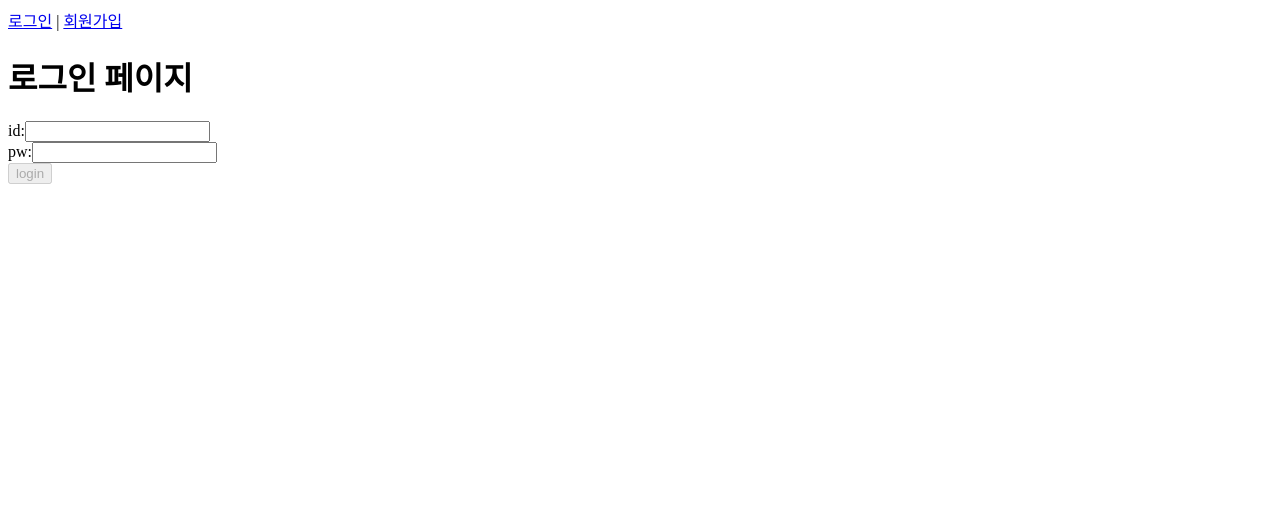
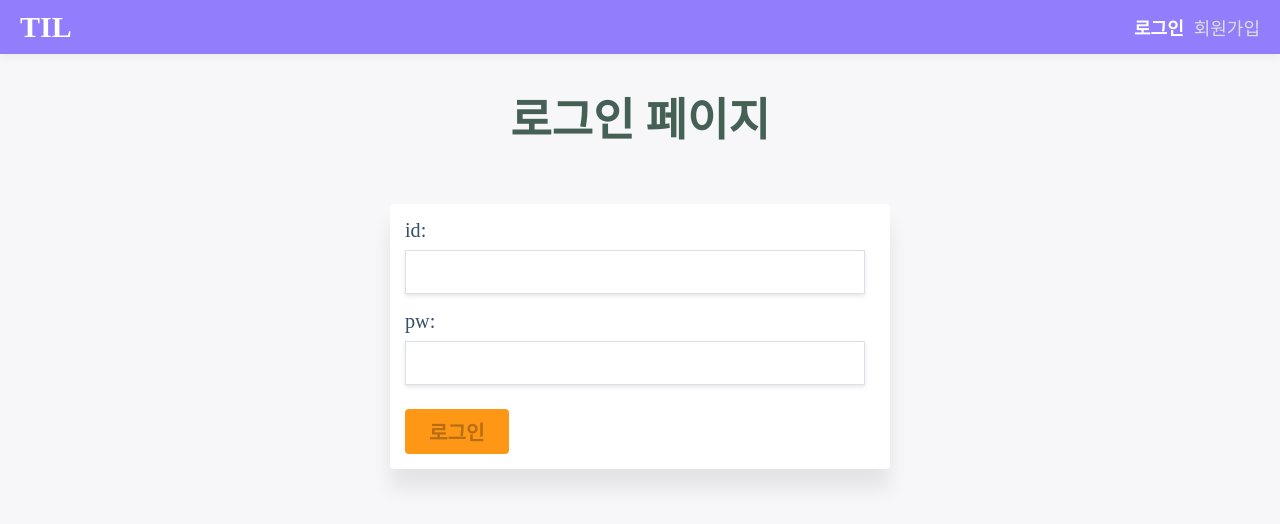
Before and after one commit to wonsikgo/vue-endgame, a Vue app in the folder vue-til/: page /login in a window 1280 px wide. Shown: the top 524 px of the page. Built offline with nearby package versions, Linux system fonts and the light colour scheme.

Commit message:
스타일링 추가

```diff
--- a/vue-til/src/App.vue
+++ b/vue-til/src/App.vue
@@ -1,7 +1,9 @@
 <template>
-  <div>
+  <div class="app">
     <AppHeader />
-    <router-view></router-view>
+    <div class="app-contents">
+      <router-view></router-view>
+    </div>
   </div>
 </template>
 
@@ -14,4 +16,7 @@
 };
 </script>
 
-<style></style>
+<style>
+@import './css/reset.css';
+@import './css/common.css';
+</style>
--- a/vue-til/src/components/LoginForm.vue
+++ b/vue-til/src/components/LoginForm.vue
@@ -1,18 +1,31 @@
 <template>
-  <form @submit.prevent="submitForm">
+  <div class="contents">
+    <div class="form-wrapper form-wrapper-sm">
+      <form @submit.prevent="submitForm" class="form">
         <div>
           <label for="username">id:</label>
-      <input id="username " type="text" v-model="username" />
+          <input id="username" type="text" v-model="username" />
+          <p class="validation-text">
+            <span class="warning" v-if="!isUsernameValid && username">
+              Please enter an email address
+            </span>
+          </p>
         </div>
         <div>
           <label for="password">pw:</label>
-      <input id="password " type="password" v-model="password" />
+          <input id="password" type="text" v-model="password" />
         </div>
-    <button :disabled="!isUsernameValid && !password" type="submit">
-      login
+        <button
+          :disabled="!isUsernameValid || !password"
+          type="submit"
+          class="btn"
+        >
+          로그인
         </button>
-    <p>{{ logMessage }}</p>
       </form>
+      <p class="log">{{ logMessage }}</p>
+    </div>
+  </div>
 </template>
 
 <script>
--- a/vue-til/src/components/SignupForm.vue
+++ b/vue-til/src/components/SignupForm.vue
@@ -1,5 +1,7 @@
 <template>
-  <form @submit.prevent="submitForm">
+  <div class="contents">
+    <div class="form-wrapper form-wrapper-sm">
+      <form @submit.prevent="submitForm" class="form">
         <div>
           <label for="username">id: </label>
           <input id="username" type="text" v-model="username" />
@@ -12,9 +14,11 @@
           <label for="nickname">nickname: </label>
           <input id="nickname" type="text" v-model="nickname" />
         </div>
-    <button type="submit">회원 가입</button>
-    <p>{{ logMessage }}</p>
+        <button type="submit" class="btn">회원 가입</button>
       </form>
+      <p class="log">{{ logMessage }}</p>
+    </div>
+  </div>
 </template>
 
 <script>
--- a/vue-til/src/components/common/AppHeader.vue
+++ b/vue-til/src/components/common/AppHeader.vue
@@ -1,7 +1,12 @@
 <template>
   <header>
-    <router-link to="/">로그인</router-link> |
-    <router-link to="/signup">회원가입</router-link>
+    <div>
+      <router-link to="/" class="logo"> TIL </router-link>
+    </div>
+    <div class="navigations">
+      <router-link to="/login">로그인</router-link>
+      <router-link to="/signup">회원가입</router-link>
+    </div>
   </header>
 </template>
 
@@ -9,4 +14,39 @@
 export default {};
 </script>
 
-<style></style>
+<style scoped>
+header {
+  display: flex;
+  justify-content: space-between;
+  align-items: center;
+  padding: 10px 20px;
+  background-color: #927dfc;
+  z-index: 2;
+  box-shadow: 0px 3px 10px rgba(0, 0, 0, 0.05);
+}
+a {
+  color: #dedede;
+  font-size: 18px;
+}
+a.logo {
+  font-size: 30px;
+  font-weight: 900;
+  color: white;
+}
+.logo > span {
+  font-size: 14px;
+  font-weight: normal;
+}
+.navigations a {
+  margin-left: 10px;
+}
+.fixed {
+  position: fixed;
+  top: 0;
+  width: 100%;
+}
+a.router-link-exact-active {
+  color: white;
+  font-weight: bold;
+}
+</style>
--- /dev/null
+++ b/vue-til/src/css/common.css
@@ -0,0 +1,117 @@
+body {
+  background: #F7F6F9;
+}
+.app {
+	position: relative;
+	width: 100%;
+	height: 100%;
+  font-size: 1.4rem;
+}
+.app-contents {
+  height: calc(100% - 64px - 102px);
+}
+h1 {
+	text-align: center;
+	font-weight: 100;
+}
+
+/*--- LINK ---*/
+a {
+  color: #364f6b;
+  text-decoration: none;
+}
+a:hover {
+  color: #3fc1c9;
+}
+
+/*--- LAYOUT ---*/
+.contents {
+  max-width: 1020px;
+  margin: 0 auto;
+  padding: 0 5px;
+  width: 100%;
+}
+/*--- HEADER ---*/
+.page-header {
+  font-size: 45px;
+	font-weight: 600;
+	color: #456155;
+	padding: 30px 5px 15px;
+}
+
+/*--- FORM ---*/
+.form-container {
+  display: flex;
+  align-items: center;
+}
+.form-wrapper {
+  background: white;
+  -webkit-box-shadow: 0 20px 20px rgba(0, 0, 0, 0.08);
+  box-shadow: 0 20px 20px rgba(0, 0, 0, 0.08);
+  border-radius: 3px;
+  padding: 15px 15px;
+}
+.form-wrapper.form-wrapper-sm {
+  max-width: 500px;
+  margin: 40px auto;
+}
+.form-wrapper-sm .page-header {
+  padding: 0px 0 20px;
+}
+.form {
+	width: 460px;
+	height: 100%;
+}
+.form .validation-text {
+	margin-top: -0.5rem;
+	margin-bottom: 0.5rem;
+	font-size: 1rem;
+	display: flex;
+	flex-direction: row-reverse;
+	justify-content: space-between;
+}
+.form label {
+  width: 100%;
+  display: block;
+  margin-bottom: 0.5rem;
+  color: #364f6b;
+  font-size: 90%;
+}
+.form input,
+.form textarea {
+  font-family: inherit;
+  font-size: 100%;
+  width: 100%;
+  border: 1px solid #dae1e7;
+  box-shadow: 0 2px 4px 0 rgba(0,0,0,.1);
+  padding: 0.5rem 0.75rem;
+  margin-bottom: 1rem;
+}
+.form input.valid {
+  border: 1px solid #21b314;
+}
+.form input.invalid {
+  border: 1px solid red;
+}
+.form div:nth-last-child(2) {
+  margin-bottom: 0.5rem;
+}
+.btn {
+  background: #FE9616;
+  padding: 0.5rem 1.5rem;
+  font-weight: 700;
+  border-radius: .25rem;
+  border: 0 solid #dae1e7;
+}
+.btn.disabled {
+  opacity: 0.5;
+  cursor: not-allowed;
+}
+.log {
+  color: #ff4057;
+  font-size: 1rem;
+  text-align: center;
+}
+.warning {
+  color: #ff4057;
+}
--- /dev/null
+++ b/vue-til/src/css/reset.css
@@ -0,0 +1,46 @@
+html,
+body {
+	height: 100%;
+	margin: 0;
+	padding: 0;
+	border: 0;
+	font-size: 100%;
+	font: inherit;
+	vertical-align: baseline;
+	font-family: 'Spoqa Han Sans', 'Sans-serif';
+}
+
+h1,
+p,
+ul {
+	margin: 0;
+	padding: 0;
+}
+
+input,
+select,
+textarea {
+	border: 0;
+	padding: 0;
+	margin: 0;
+	background: transparent;
+	resize: none;
+}
+
+li {
+	list-style: none;
+}
+
+button {
+	font-family: inherit;
+	font-size: 90%;
+	margin: 0;
+	cursor: pointer;
+}
+
+*,
+*:after,
+*:before {
+	box-sizing: border-box;
+	font-family: 'Spoqa Han Sans', 'Sans-serif';
+}
--- a/vue-til/src/views/LoginPage.vue
+++ b/vue-til/src/views/LoginPage.vue
@@ -1,6 +1,6 @@
 <template>
   <div>
-    <h1>로그인 페이지</h1>
+    <h1 class="page-header">로그인 페이지</h1>
     <LoginForm />
   </div>
 </template>
--- a/vue-til/src/views/SignupPage.vue
+++ b/vue-til/src/views/SignupPage.vue
@@ -1,5 +1,8 @@
 <template>
-  <SignupForm />
+  <div>
+    <h1 class="page-header">회원 가입 페이지</h1>
+    <SignupForm />
+  </div>
 </template>
 
 <script>
```
Lines whose indentation alone changed are shown as unchanged.
